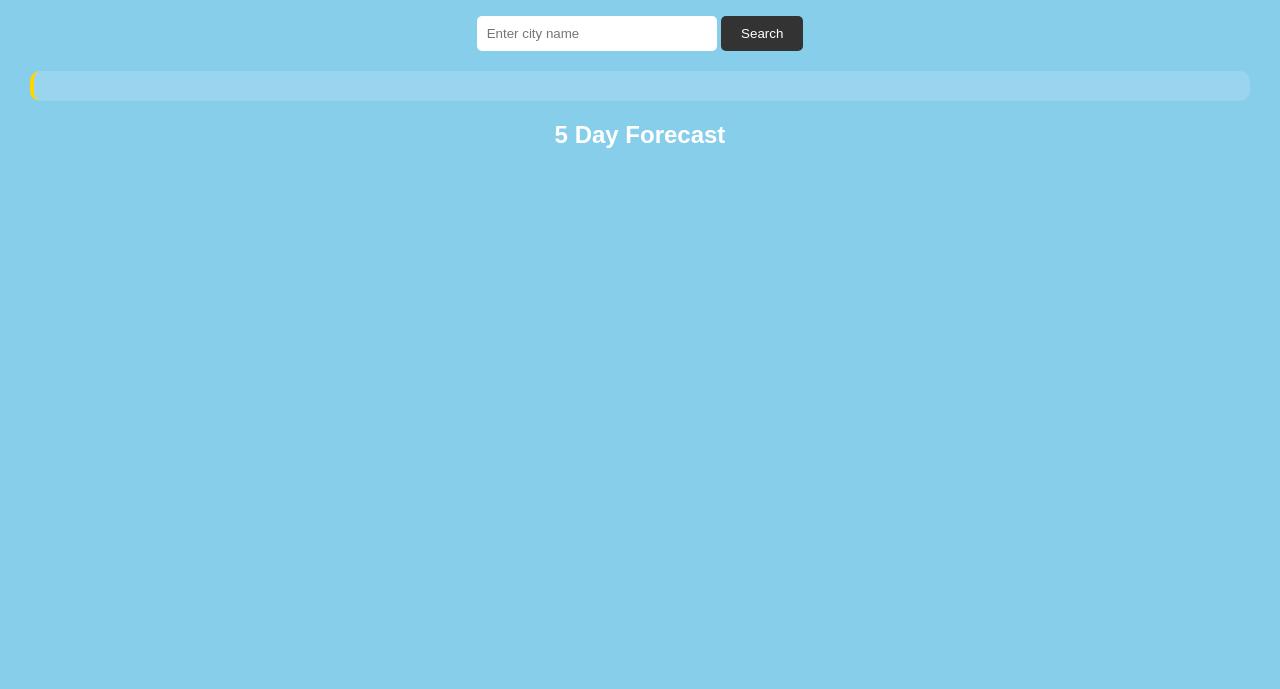
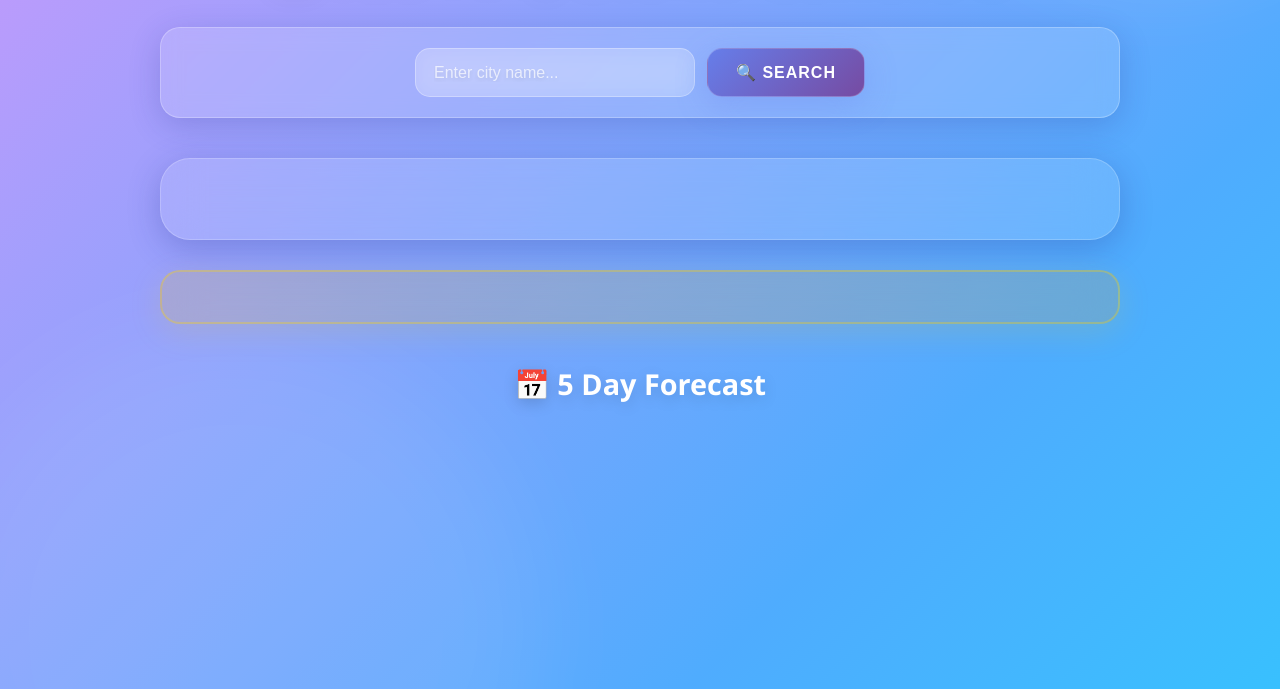
Before and after one commit to manishchoudhary127/WeatherApp, a plain HTML site: page index.html in a window 1280 px wide. Shown: the part 111-800 px from the top of the page. Drawn offline with Linux system fonts and the light colour scheme.

Commit message:
Completed Project

```diff
--- a/index.html
+++ b/index.html
@@ -3,11 +3,8 @@
 <head>
 <meta charset="UTF-8">
 <meta name="viewport" content="width=device-width, initial-scale=1.0">
-
-<title>Smart City Weather Dashboard</title>
-
+<title>🌦 Weather Dashboard</title>
 <link rel="stylesheet" href="style.css">
-
 </head>
 <body>
 
@@ -16,24 +13,21 @@
 <h1>🌦 Smart City Weather Dashboard</h1>
 
 <div class="search-box">
-
 <input
 type="text"
 id="cityInput"
-placeholder="Enter city name"
+placeholder="Enter city name..."
 />
-
 <button id="searchBtn">
-Search
+🔍 Search
 </button>
-
 </div>
 
 <div id="weatherCard" class="weather-card"></div>
 
 <div id="suggestion" class="suggestion"></div>
 
-<h2>5 Day Forecast</h2>
+<h2>📅 5 Day Forecast</h2>
 
 <div id="forecast" class="forecast"></div>
 
--- a/main.js
+++ b/main.js
@@ -150,7 +150,7 @@ function clothingSuggestion(temp, condition, data){
         advice.push("👢 Wear insulated boots");
         emoji = "❄️";
     }
-    e
+
     if(temp < 0) {
         advice.push("🧥 Extreme cold - wear multiple layers!");
         advice.push("🧣 Protect your face and extremities");
--- a/style.css
+++ b/style.css
@@ -1,94 +1,269 @@
-body{
-
-margin:0;
-font-family:Arial;
-
-background:#87CEEB;
-color:white;
-text-align:center;
-
+* {
+    margin: 0;
+    padding: 0;
+    box-sizing: border-box;
 }
 
-.container{
-
-padding:30px;
-
+body {
+    font-family: 'Segoe UI', Tahoma, Geneva, Verdana, sans-serif;
+    background: linear-gradient(135deg, #667eea 0%, #764ba2 25%, #f093fb 50%, #4facfe 75%, #00f2fe 100%);
+    background-size: 400% 400%;
+    animation: gradientShift 15s ease infinite;
+    color: #ffffff;
+    text-align: center;
+    min-height: 100vh;
+    position: relative;
+    overflow-x: hidden;
 }
 
-.search-box{
-
-margin:20px;
-
+@keyframes gradientShift {
+    0% { background-position: 0% 50%; }
+    50% { background-position: 100% 50%; }
+    100% { background-position: 0% 50%; }
 }
 
-input{
-
-padding:10px;
-width:220px;
-border:none;
-border-radius:5px;
-outline:none;
-
+body::before {
+    content: '';
+    position: fixed;
+    top: -50%;
+    right: -10%;
+    width: 500px;
+    height: 500px;
+    background: rgba(255, 255, 255, 0.1);
+    border-radius: 50%;
+    filter: blur(40px);
+    z-index: -1;
 }
 
-button{
-
-padding:10px 20px;
-border:none;
-background:#333;
-color:white;
-border-radius:5px;
-cursor:pointer;
-
+body::after {
+    content: '';
+    position: fixed;
+    bottom: -30%;
+    left: -5%;
+    width: 600px;
+    height: 600px;
+    background: rgba(255, 255, 255, 0.08);
+    border-radius: 50%;
+    filter: blur(50px);
+    z-index: -1;
 }
 
-button:hover{
-
-background:black;
-
+.container {
+    padding: 40px 20px;
+    max-width: 1000px;
+    margin: 0 auto;
 }
 
-.weather-card{
-
-margin-top:20px;
-font-size:20px;
-
+h1 {
+    font-size: 2.5em;
+    font-weight: 700;
+    text-shadow: 0 8px 32px rgba(0, 0, 0, 0.2);
+    margin-bottom: 30px;
+    letter-spacing: 2px;
+    animation: slideDown 0.6s ease;
 }
 
-.weather-card img{
-
-width:80px;
-
+h2 {
+    font-size: 1.8em;
+    margin-top: 40px;
+    margin-bottom: 20px;
+    text-shadow: 0 4px 15px rgba(0, 0, 0, 0.15);
+    animation: slideUp 0.6s ease 0.2s backwards;
 }
 
-.forecast{
-
-display:flex;
-justify-content:center;
-flex-wrap:wrap;
-gap:20px;
-margin-top:20px;
-
+@keyframes slideDown {
+    from {
+        opacity: 0;
+        transform: translateY(-30px);
+    }
+    to {
+        opacity: 1;
+        transform: translateY(0);
+    }
 }
 
-.forecast-day{
-
-background:rgba(255,255,255,0.2);
-padding:15px;
-border-radius:10px;
-
+@keyframes slideUp {
+    from {
+        opacity: 0;
+        transform: translateY(30px);
+    }
+    to {
+        opacity: 1;
+        transform: translateY(0);
+    }
 }
 
-.suggestion{
+.search-box {
+    margin: 30px auto;
+    display: flex;
+    gap: 12px;
+    justify-content: center;
+    flex-wrap: wrap;
+    backdrop-filter: blur(10px);
+    background: rgba(255, 255, 255, 0.15);
+    padding: 20px;
+    border-radius: 20px;
+    border: 1px solid rgba(255, 255, 255, 0.25);
+    box-shadow: 0 8px 32px 0 rgba(31, 38, 135, 0.2);
+    animation: slideDown 0.6s ease 0.1s backwards;
+}
 
-margin-top:20px;
-margin-bottom:20px;
-font-size:16px;
-font-weight:bold;
-background:rgba(255,255,255,0.15);
-padding:15px;
-border-radius:10px;
-border-left:4px solid #FFD700;
-line-height:1.8;
+input {
+    padding: 14px 18px;
+    width: 280px;
+    border: none;
+    border-radius: 15px;
+    outline: none;
+    background: rgba(255, 255, 255, 0.2);
+    color: white;
+    font-size: 1em;
+    backdrop-filter: blur(10px);
+    border: 1px solid rgba(255, 255, 255, 0.3);
+    transition: all 0.3s ease;
+    text-shadow: 0 2px 4px rgba(0, 0, 0, 0.1);
+}
 
+input::placeholder {
+    color: rgba(255, 255, 255, 0.7);
 }
+
+input:focus {
+    background: rgba(255, 255, 255, 0.3);
+    border: 1px solid rgba(255, 255, 255, 0.5);
+    box-shadow: 0 8px 32px rgba(255, 255, 255, 0.1);
+    transform: translateY(-2px);
+}
+
+button {
+    padding: 14px 28px;
+    border: none;
+    background: linear-gradient(135deg, #667eea 0%, #764ba2 100%);
+    color: white;
+    border-radius: 15px;
+    cursor: pointer;
+    font-weight: 600;
+    font-size: 1em;
+    transition: all 0.3s ease;
+    box-shadow: 0 8px 32px rgba(102, 126, 234, 0.3);
+    border: 1px solid rgba(255, 255, 255, 0.2);
+    backdrop-filter: blur(10px);
+    text-transform: uppercase;
+    letter-spacing: 1px;
+}
+
+button:hover {
+    transform: translateY(-4px);
+    box-shadow: 0 12px 40px rgba(102, 126, 234, 0.4);
+    background: linear-gradient(135deg, #764ba2 0%, #667eea 100%);
+}
+
+button:active {
+    transform: translateY(-2px);
+}
+
+.weather-card {
+    margin-top: 40px;
+    font-size: 1.2em;
+    backdrop-filter: blur(20px);
+    background: rgba(255, 255, 255, 0.12);
+    padding: 40px;
+    border-radius: 30px;
+    border: 1px solid rgba(255, 255, 255, 0.2);
+    box-shadow: 0 8px 32px 0 rgba(31, 38, 135, 0.25);
+    animation: slideUp 0.6s ease 0.3s backwards;
+    transition: all 0.4s ease;
+}
+
+.weather-card:hover {
+    transform: translateY(-8px);
+    background: rgba(255, 255, 255, 0.18);
+    box-shadow: 0 15px 45px 0 rgba(31, 38, 135, 0.35);
+}
+
+.weather-card h2 {
+    margin-top: 0;
+    font-size: 2em;
+    margin-bottom: 15px;
+    color: #fff;
+}
+
+.weather-card p {
+    margin: 10px 0;
+    font-size: 1.1em;
+    line-height: 1.6;
+    color: rgba(255, 255, 255, 0.95);
+}
+
+.weather-card img {
+    width: 120px;
+    height: 120px;
+    filter: drop-shadow(0 8px 20px rgba(0, 0, 0, 0.2));
+    animation: float 3s ease-in-out infinite;
+}
+
+@keyframes float {
+    0%, 100% { transform: translateY(0px); }
+    50% { transform: translateY(-15px); }
+}
+
+.suggestion {
+    margin-top: 30px;
+    margin-bottom: 40px;
+    font-size: 1.05em;
+    font-weight: 500;
+    backdrop-filter: blur(20px);
+    background: linear-gradient(135deg, rgba(255, 193, 7, 0.15), rgba(255, 152, 0, 0.15));
+    padding: 25px;
+    border-radius: 20px;
+    border: 2px solid rgba(255, 215, 0, 0.3);
+    line-height: 2;
+    box-shadow: 0 8px 32px rgba(255, 193, 7, 0.15);
+    animation: slideUp 0.6s ease 0.4s backwards;
+    transition: all 0.3s ease;
+}
+
+.suggestion:hover {
+    background: linear-gradient(135deg, rgba(255, 193, 7, 0.2), rgba(255, 152, 0, 0.2));
+    transform: translateY(-4px);
+    box-shadow: 0 12px 40px rgba(255, 193, 7, 0.25);
+}
+
+.forecast {
+    display: flex;
+    justify-content: center;
+    flex-wrap: wrap;
+    gap: 20px;
+    margin-top: 30px;
+    animation: slideUp 0.6s ease 0.5s backwards;
+}
+
+.forecast-day {
+    backdrop-filter: blur(15px);
+    background: rgba(255, 255, 255, 0.12);
+    padding: 20px;
+    border-radius: 20px;
+    border: 1px solid rgba(255, 255, 255, 0.2);
+    box-shadow: 0 8px 32px rgba(31, 38, 135, 0.15);
+    transition: all 0.3s ease;
+    min-width: 140px;
+    cursor: pointer;
+}
+
+.forecast-day:hover {
+    transform: translateY(-10px) scale(1.05);
+    background: rgba(255, 255, 255, 0.18);
+    box-shadow: 0 15px 45px rgba(31, 38, 135, 0.25);
+    border: 1px solid rgba(255, 255, 255, 0.3);
+}
+
+.forecast-day p {
+    margin: 8px 0;
+    font-weight: 500;
+    color: rgba(255, 255, 255, 0.95);
+}
+
+.forecast-day img {
+    width: 60px;
+    height: 60px;
+    filter: drop-shadow(0 4px 10px rgba(0, 0, 0, 0.2));
+}
```
Also changed, not shown: 1 other file.
